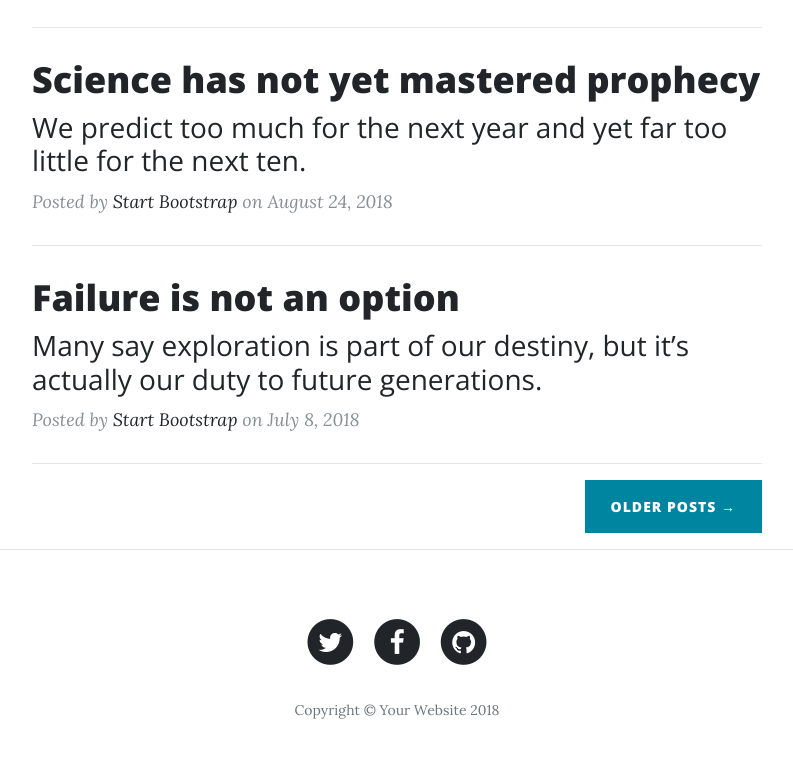
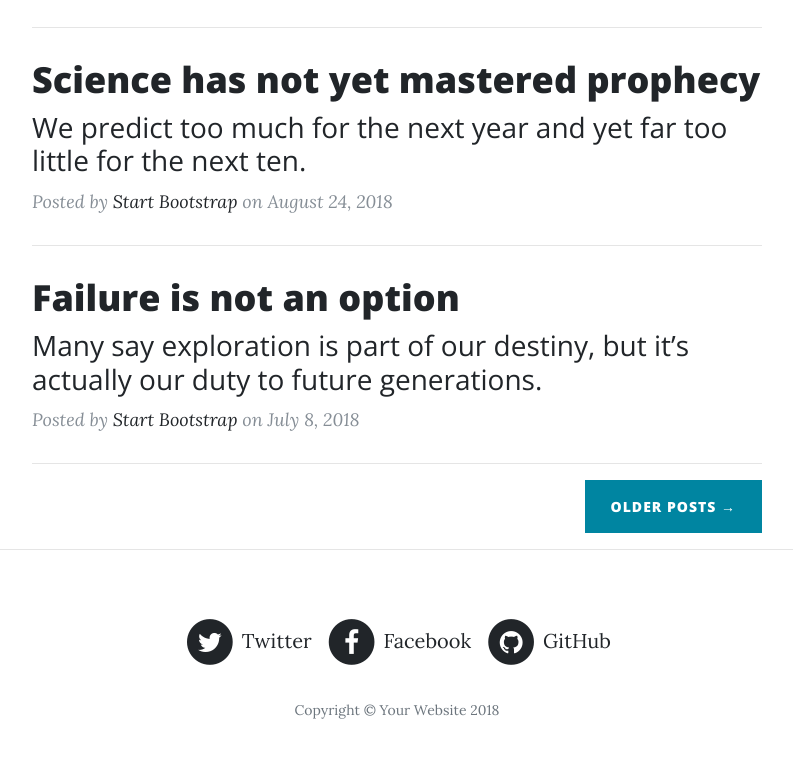
Before and after one commit to duardo56/clean_blog, a website: page index.html in a window 1280 px wide. Shown: the part 1208-1966 px from the top of the page, without its empty margins (243-1036 px from the left). Drawn offline with nearby package versions, Linux system fonts and the light colour scheme.

Commit message:
fixed again

```diff
--- a/index.html
+++ b/index.html
@@ -137,28 +137,28 @@
           <div class="col-lg-8 col-md-10 mx-auto">
             <ul class="list-inline text-center">
               <li class="list-inline-item">
-                <a href="#" alt="twitter">
+                <a href="#">
                   <span class="fa-stack fa-lg">
                     <i class="fa fa-circle fa-stack-2x"></i>
                     <i class="fa fa-twitter fa-stack-1x fa-inverse"></i>
                   </span>
-                </a>
+                Twitter </a>
               </li>
               <li class="list-inline-item">
-                <a href="#" alt="facebook"  >
+                <a href="#">
                   <span class="fa-stack fa-lg">
                     <i class="fa fa-circle fa-stack-2x"></i>
                     <i class="fa fa-facebook fa-stack-1x fa-inverse"></i>
                   </span>
-                </a>
+                 Facebook</a>
               </li>
               <li class="list-inline-item">
-                <a href="#" alt="github" >
+                <a href="#">
                   <span class="fa-stack fa-lg">
                     <i class="fa fa-circle fa-stack-2x"></i>
                     <i class="fa fa-github fa-stack-1x fa-inverse"></i>
-                  </span>
-                </a>
+                   </span>
+                GitHub</a>
               </li>
             </ul>
             <p class="copyright text-muted">Copyright &copy; Your Website 2018</p>
```
